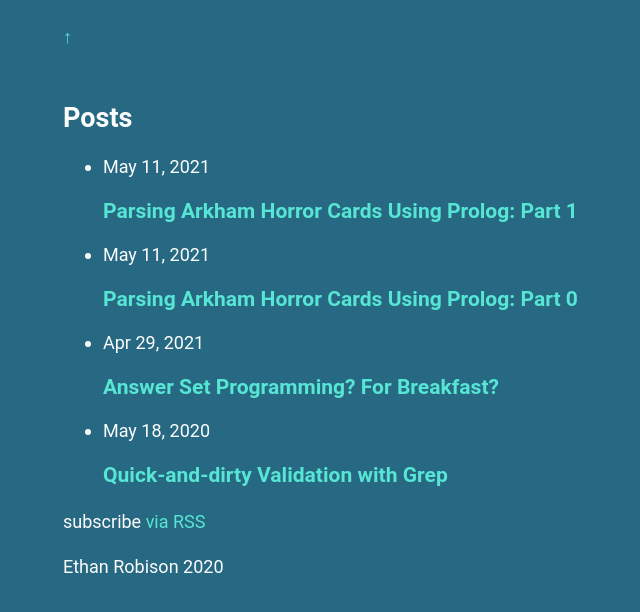
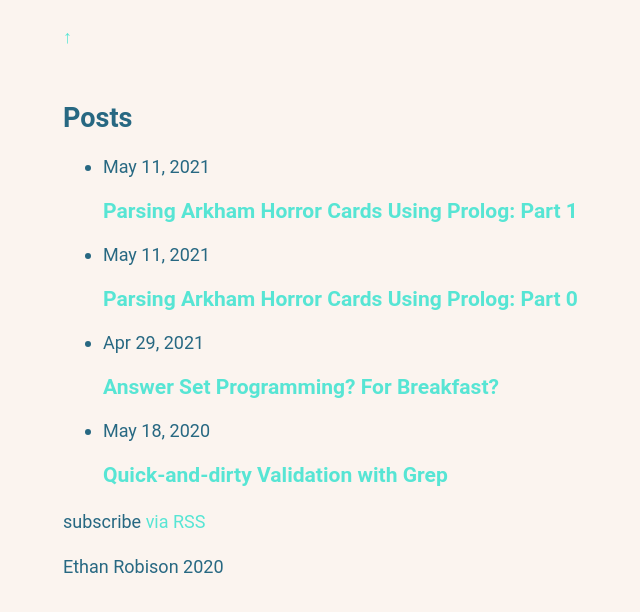
Before and after one commit to ethanCrobison/ethanCrobison.github.io, a Jekyll site: the page built from posts.html, in a window 1280 px wide. Shown: the top 612 px of the page, without its empty margins (1-641 px from the left). Built offline with Jekyll 4.4.1, drawn with Linux system fonts in a browser that asks for light colours.

Commit message:
Update bg color to be less... engineery

```diff
--- a/css/page.css
+++ b/css/page.css
@@ -8,8 +8,8 @@
 }
 html {
     font-family: Roboto, sans-serif;
-    background: var(--charcoal);
-    color: var(--gray-text);
+    background: var(--sandy-brown);
+    color: var(--charcoal);
 }
 
 body {
```
